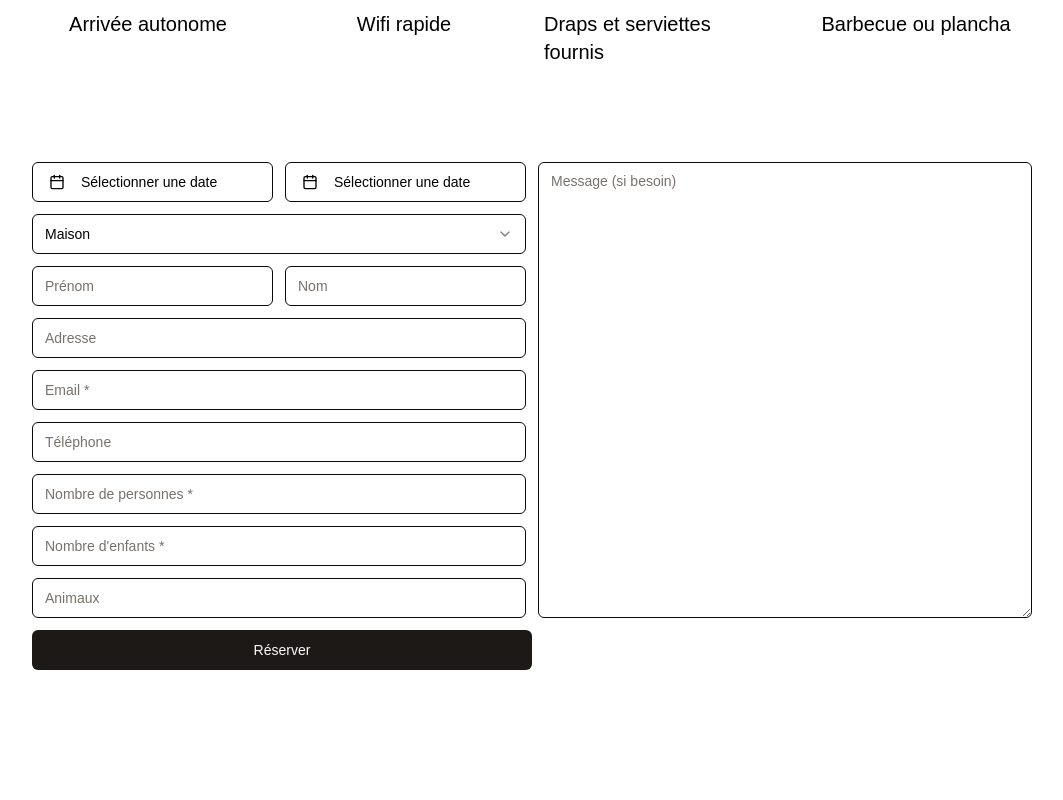
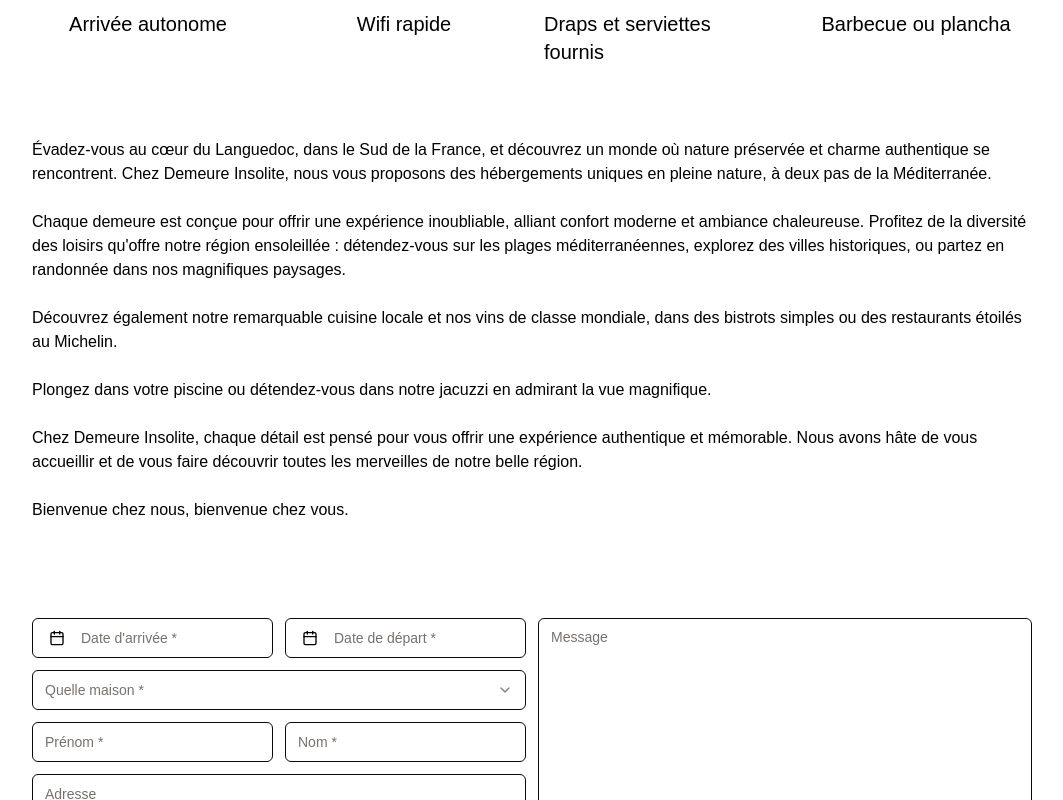
Before and after one commit to zics11/demeureinsolite_v2, a Next.js app: page / in a window 1280 px wide. Shown: the part 1700-2500 px from the top of the page, without its empty margins (108-1171 px from the left). Before the commit the page ends 2370 px from the top, so only its background shows below. Built offline with nearby package versions, Linux system fonts and the light colour scheme.

Commit message:
formulaire fini

```diff
--- a/app/page.js
+++ b/app/page.js
@@ -248,7 +248,7 @@ export default function Home() {
         <h2 className=" text-5xl font-medium text-center">
           Des maisons tout confort trés bien équipées
         </h2>
-        <div className=" flex gap-6 mt-12">
+        <div className=" flex gap-6 my-12">
           <div className=" flex flex-col items-center w-1/4 gap-3">
             <DoorOpen size={90} strokeWidth={2} />
             <p className=" text-xl"> Arrivée autonome</p>
@@ -266,6 +266,27 @@ export default function Home() {
             <p className=" text-xl">Barbecue ou plancha</p>
           </div>
         </div>
+        <p>
+          Évadez-vous au cœur du Languedoc, dans le Sud de la France, et
+          découvrez un monde où nature préservée et charme authentique se
+          rencontrent. Chez Demeure Insolite, nous vous proposons des
+          hébergements uniques en pleine nature, à deux pas de la Méditerranée.
+          <br></br> <br></br>Chaque demeure est conçue pour offrir une
+          expérience inoubliable, alliant confort moderne et ambiance
+          chaleureuse. Profitez de la diversité des loisirs qu'offre notre
+          région ensoleillée : détendez-vous sur les plages méditerranéennes,
+          explorez des villes historiques, ou partez en randonnée dans nos
+          magnifiques paysages.<br></br> <br></br>Découvrez également notre
+          remarquable cuisine locale et nos vins de classe mondiale, dans des
+          bistrots simples ou des restaurants étoilés au Michelin.<br></br>{' '}
+          <br></br>Plongez dans votre piscine ou détendez-vous dans notre
+          jacuzzi en admirant la vue magnifique.<br></br>
+          <br></br> Chez Demeure Insolite, chaque détail est pensé pour vous
+          offrir une expérience authentique et mémorable. Nous avons hâte de
+          vous accueillir et de vous faire découvrir toutes les merveilles de
+          notre belle région.<br></br>
+          <br></br> Bienvenue chez nous, bienvenue chez vous.
+        </p>
       </section>
       <section className=" px-24">
         <Formulaire></Formulaire>
--- a/components/section/formulaire.jsx
+++ b/components/section/formulaire.jsx
@@ -11,7 +11,8 @@ import {
   SelectTrigger,
   SelectValue,
 } from '@/components/ui/select';
-import { DatePicker } from '@/components/ui/DatePicker';
+import { DatePickerA } from '@/components/ui/DatePickerA';
+import { DatePickerD } from '@/components/ui/DatePickerD';
 import { format } from 'date-fns'; // Ajoute cette ligne en haut de ton fichier
 import { fr } from 'date-fns/locale'; // Pour garantir que la date soit formatée en français
 
@@ -27,6 +28,7 @@ const Formulaire = () => {
     phone: '',
     numberOfPeople: '',
     numberOfChildren: '',
+    numberOfBebe: '',
     pets: '',
     message: '',
   });
@@ -57,10 +59,11 @@ const Formulaire = () => {
     console.log(formData);
   };
 
+  const [successMessage, setSuccessMessage] = useState('');
+
   const handleSubmit = async (e) => {
     e.preventDefault();
 
-    // Vérifier si tous les champs obligatoires sont remplis
     if (
       !formData.arrivalDate ||
       !formData.departureDate ||
@@ -68,17 +71,17 @@ const Formulaire = () => {
       !formData.firstName ||
       !formData.lastName ||
       !formData.email ||
-      !formData.numberOfPeople || // Au moins 1 adulte
-      !formData.numberOfChildren // Pas de nombre négatif
+      !formData.numberOfPeople
     ) {
-      setErrorMessage('❌ Veuillez remplir tous les champs obligatoires.');
+      setErrorMessage(
+        '🛑 Veuillez remplir tous les champs avec un astérixe ( * ).',
+      );
+      setSuccessMessage(''); // Réinitialise le message de succès si une erreur apparaît
       return;
     }
 
-    // Réinitialiser le message d'erreur si tout est bon
     setErrorMessage('');
 
-    console.log('📩 Envoi des données:', formData);
     try {
       const response = await fetch('/api/send-email', {
         method: 'POST',
@@ -88,11 +91,32 @@ const Formulaire = () => {
 
       if (response.ok) {
         console.log('✅ Email envoyé avec succès');
+        setSuccessMessage(
+          '✅ Le formulaire a été bien envoyé, nous reviendrons vers vous rapidement',
+        );
+        setFormData({
+          arrivalDate: '',
+          departureDate: '',
+          house: '',
+          firstName: '',
+          lastName: '',
+          address: '',
+          email: '',
+          phone: '',
+          numberOfPeople: '',
+          numberOfChildren: '',
+          pets: '',
+          message: '',
+        }); // Réinitialisation du formulaire
       } else {
         console.error('❌ Erreur lors de l’envoi');
+        setErrorMessage('❌ Une erreur est survenue lors de l’envoi.');
+        setSuccessMessage('');
       }
     } catch (error) {
       console.error('🌐 Erreur réseau:', error);
+      setErrorMessage('❌ Problème de connexion. Réessayez plus tard.');
+      setSuccessMessage('');
     }
   };
 
@@ -101,12 +125,12 @@ const Formulaire = () => {
       <div className=" flex flex-row gap-3">
         <div className=" flex flex-col gap-3 w-1/2">
           <div className="flex gap-3 ">
-            <DatePicker
+            <DatePickerA
               name="arrivalDate"
               value={formData.arrivalDate}
               onChange={(date) => handleDateChange(date, 'arrivalDate')}
             />
-            <DatePicker
+            <DatePickerD
               name="departureDate"
               value={formData.departureDate}
               onChange={(date) => handleDateChange(date, 'departureDate')}
@@ -121,7 +145,11 @@ const Formulaire = () => {
             }
           >
             <SelectTrigger>
-              <SelectValue placeholder="Maison" />
+              <span
+                className={formData.house ? 'text-black' : 'text-stone-500'}
+              >
+                {formData.house ? formData.house : 'Quelle maison *'}
+              </span>
             </SelectTrigger>
             <SelectContent>
               <SelectItem value="house1">Maison 1</SelectItem>
@@ -132,14 +160,14 @@ const Formulaire = () => {
           <div className="flex gap-3">
             <Input
               name="firstName"
-              placeholder="Prénom"
+              placeholder="Prénom *"
               value={formData.firstName}
               onChange={handleChange}
               aria-label="Prénom"
             />
             <Input
               name="lastName"
-              placeholder="Nom"
+              placeholder="Nom *"
               value={formData.lastName}
               onChange={handleChange}
               aria-label="Nom"
@@ -172,18 +200,26 @@ const Formulaire = () => {
 
           <Input
             name="numberOfPeople"
-            placeholder="Nombre de personnes *"
+            placeholder="Nombre d'adultes *"
             value={formData.numberOfPeople}
             onChange={handleChange}
-            aria-label="Nombre de personnes"
+            aria-label="Nombre d'adultes"
           />
 
           <Input
             name="numberOfChildren"
-            placeholder="Nombre d'enfants *"
+            placeholder="Nombre d'enfants"
             value={formData.numberOfChildren}
             onChange={handleChange}
             aria-label="Nombre d'enfants"
+          />
+
+          <Input
+            name="numberOfBebe"
+            placeholder="Nombre de bébé"
+            value={formData.numberOfBebe}
+            onChange={handleChange}
+            aria-label="Nombre de bébé"
           />
 
           <Input
@@ -197,7 +233,7 @@ const Formulaire = () => {
         <div className=" flex flex-col mt-0 w-1/2 gap-3">
           <Textarea
             name="message"
-            placeholder="Message (si besoin)"
+            placeholder="Message"
             value={formData.message}
             onChange={handleChange}
             aria-label="Message"
@@ -208,9 +244,12 @@ const Formulaire = () => {
         <Button type="submit" className=" w-1/2">
           Réserver
         </Button>
-        {errorMessage && (
-          <p className="text-red-500 text-sm font-semibold w-1/2">{errorMessage}</p>
-        )}
+        <p
+          className={`text-sm font-semibold w-1/2
+  ${errorMessage ? 'text-red-500' : successMessage ? 'text-green-500' : 'text-gray-500'}`}
+        >
+          {errorMessage || successMessage || ''}
+        </p>
       </div>
     </form>
   );
--- a/components/ui/DatePicker.jsx
+++ /dev/null
@@ -1,54 +0,0 @@
-import * as React from 'react';
-import { format } from 'date-fns';
-import { fr } from 'date-fns/locale'; // Importation de la locale française
-import { Calendar as CalendarIcon } from 'lucide-react';
-import { cn } from '@/lib/utils';
-import { Button } from '@/components/ui/button';
-import { Calendar } from '@/components/ui/calendar';
-import {
-  Popover,
-  PopoverContent,
-  PopoverTrigger,
-} from '@/components/ui/popover';
-
-export function DatePicker({ name, value, onChange }) {
-  const [date, setDate] = React.useState(value || null);
-
-  // Fonction pour formater la date en français pour l'affichage
-  const formattedDate = date
-    ? format(date, 'dd MMMM yyyy', { locale: fr })
-    : '';
-
-  // Mettre à jour la date lorsque l'utilisateur sélectionne une nouvelle date
-  const handleDateChange = (newDate) => {
-    console.log('Selected Date:', newDate); // Afficher la date choisie
-
-    setDate(newDate);
-    onChange(newDate); // Passer la date brute à onChange pour l'envoyer à l'API
-  };
-
-  return (
-    <Popover>
-      <PopoverTrigger asChild>
-        <Button
-          variant={'outline'}
-          className={cn(
-            ' w-1/2 justify-start text-left font-normal',
-            !date && 'text-muted-foreground',
-          )}
-        >
-          <CalendarIcon className="mr-2 h-4 w-4" />
-          {date ? formattedDate : <span>Sélectionner une date</span>}
-        </Button>
-      </PopoverTrigger>
-      <PopoverContent className="w-auto p-0">
-        <Calendar
-          mode="single"
-          selected={date}
-          onSelect={handleDateChange} // Utiliser handleDateChange pour capturer la date brute
-          initialFocus
-        />
-      </PopoverContent>
-    </Popover>
-  );
-}
--- /dev/null
+++ b/components/ui/DatePickerA.jsx
@@ -0,0 +1,65 @@
+import * as React from 'react';
+import { format } from 'date-fns';
+import { fr } from 'date-fns/locale'; // Importation de la locale française
+import { Calendar as CalendarIcon } from 'lucide-react';
+import { cn } from '@/lib/utils';
+import { Button } from '@/components/ui/button';
+import { Calendar } from '@/components/ui/calendar';
+import {
+  Popover,
+  PopoverContent,
+  PopoverTrigger,
+} from '@/components/ui/popover';
+
+export function DatePickerA({ name, value, onChange }) {
+  const [date, setDate] = React.useState(value || null);
+  const [open, setOpen] = React.useState(false);
+
+  React.useEffect(() => {
+    // Si la valeur du parent change, mettre à jour l'état local du DatePicker
+    if (value === null || value === '') {
+      setDate(null); // Réinitialiser la date à null
+    } else if (value && value !== date) {
+      const parsedDate = new Date(value);
+      if (!isNaN(parsedDate)) {
+        setDate(parsedDate); // Mettre à jour la date si elle est valide
+      }
+    }
+  }, [value]);
+
+  const handleDateChange = (newDate) => {
+    if (!newDate || isNaN(newDate)) return;
+    setDate(newDate); // Mettre à jour l'état local de la date
+    onChange(newDate); // Passer la nouvelle date au parent
+    setOpen(false); // Fermer le popover après sélection
+  };
+
+  return (
+    <Popover open={open} onOpenChange={setOpen}>
+      <PopoverTrigger asChild>
+        <Button
+          variant="outline"
+          className={cn(
+            'w-1/2 justify-start text-left font-normal',
+            !date && 'text-muted-foreground',
+          )}
+        >
+          <CalendarIcon className="mr-2 h-4 w-4" />
+          {date ? (
+            format(date, 'dd MMMM yyyy', { locale: fr })
+          ) : (
+            <span className="text-stone-500">Date d'arrivée *</span>
+          )}
+        </Button>
+      </PopoverTrigger>
+      <PopoverContent className="w-auto p-0">
+        <Calendar
+          mode="single"
+          selected={date}
+          onSelect={handleDateChange}
+          initialFocus
+        />
+      </PopoverContent>
+    </Popover>
+  );
+}
--- /dev/null
+++ b/components/ui/DatePickerD.jsx
@@ -0,0 +1,65 @@
+import * as React from 'react';
+import { format } from 'date-fns';
+import { fr } from 'date-fns/locale'; // Importation de la locale française
+import { Calendar as CalendarIcon } from 'lucide-react';
+import { cn } from '@/lib/utils';
+import { Button } from '@/components/ui/button';
+import { Calendar } from '@/components/ui/calendar';
+import {
+  Popover,
+  PopoverContent,
+  PopoverTrigger,
+} from '@/components/ui/popover';
+
+export function DatePickerD({ name, value, onChange }) {
+  const [date, setDate] = React.useState(value || null);
+  const [open, setOpen] = React.useState(false);
+
+  React.useEffect(() => {
+    // Si la valeur du parent change, mettre à jour l'état local du DatePicker
+    if (value === null || value === '') {
+      setDate(null); // Réinitialiser la date à null
+    } else if (value && value !== date) {
+      const parsedDate = new Date(value);
+      if (!isNaN(parsedDate)) {
+        setDate(parsedDate); // Mettre à jour la date si elle est valide
+      }
+    }
+  }, [value]);
+
+  const handleDateChange = (newDate) => {
+    if (!newDate || isNaN(newDate)) return;
+    setDate(newDate); // Mettre à jour l'état local de la date
+    onChange(newDate); // Passer la nouvelle date au parent
+    setOpen(false); // Fermer le popover après sélection
+  };
+
+  return (
+    <Popover open={open} onOpenChange={setOpen}>
+      <PopoverTrigger asChild>
+        <Button
+          variant="outline"
+          className={cn(
+            'w-1/2 justify-start text-left font-normal',
+            !date && 'text-muted-foreground',
+          )}
+        >
+          <CalendarIcon className="mr-2 h-4 w-4" />
+          {date ? (
+            format(date, 'dd MMMM yyyy', { locale: fr })
+          ) : (
+            <span className="text-stone-500">Date de départ *</span>
+          )}
+        </Button>
+      </PopoverTrigger>
+      <PopoverContent className="w-auto p-0">
+        <Calendar
+          mode="single"
+          selected={date}
+          onSelect={handleDateChange}
+          initialFocus
+        />
+      </PopoverContent>
+    </Popover>
+  );
+}
```
Also changed, not shown: app/api/send-email/route.js (+4 -3 lines).
